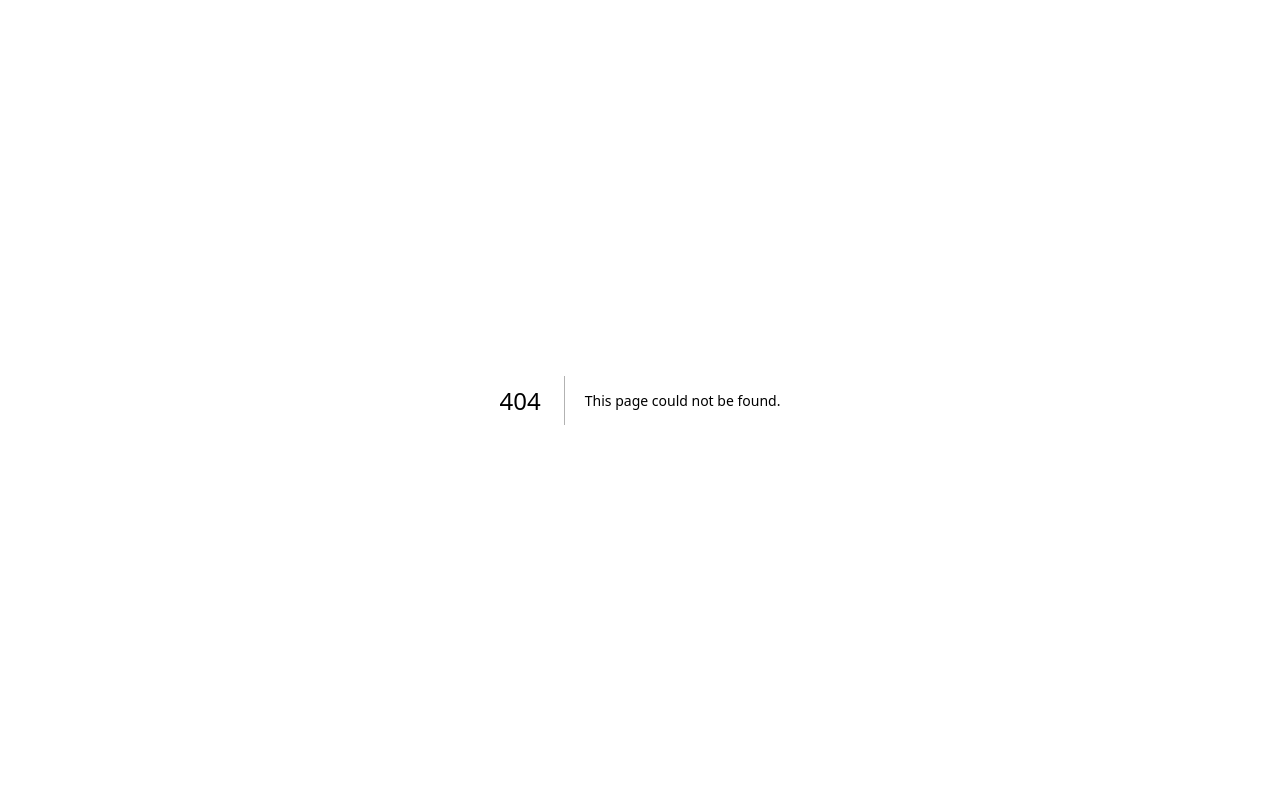
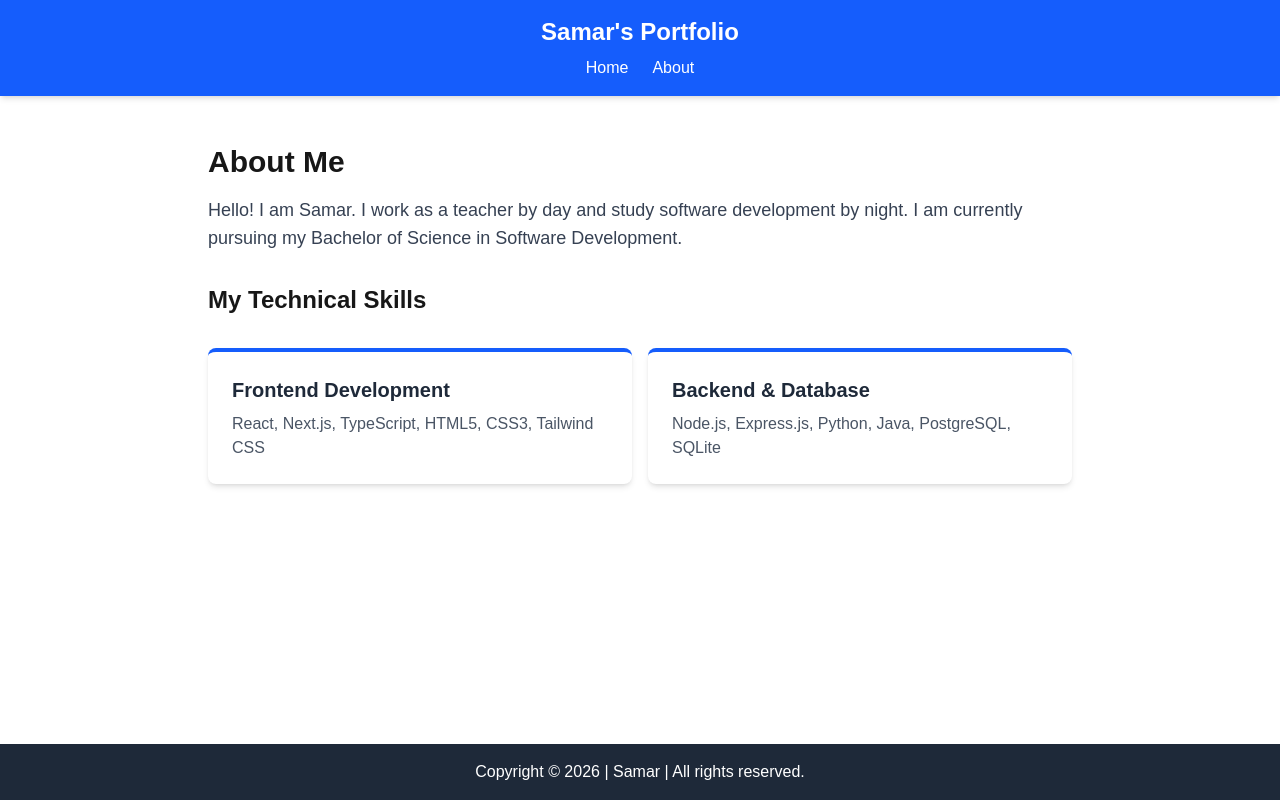
Before and after one commit to sameljawabryBYUI/wdd430-portfolio, a Next.js app: page /about in a window 1280 px wide. Before the commit this address had no page. Built offline with nearby package versions, Linux system fonts and the light colour scheme.

Commit message:
Completed pages and API route

```diff
--- /dev/null
+++ b/app/about/page.tsx
@@ -0,0 +1,25 @@
+import SkillCard from '@/components/SkillCard';
+
+export default function About() {
+  return (
+    <main className="max-w-4xl mx-auto px-4 py-12">
+      <h2 className="text-3xl font-bold mb-4">About Me</h2>
+      <p className="text-lg text-gray-700 mb-8">
+        Hello! I am Samar. I work as a teacher by day and study software development by night.
+        I am currently pursuing my Bachelor of Science in Software Development.
+      </p>
+
+      <h3 className="text-2xl font-bold mb-4 mt-8">My Technical Skills</h3>
+      <div className="grid grid-cols-1 md:grid-cols-2 gap-4">
+        <SkillCard
+          category="Frontend Development"
+          skills="React, Next.js, TypeScript, HTML5, CSS3, Tailwind CSS"
+        />
+        <SkillCard
+          category="Backend & Database"
+          skills="Node.js, Express.js, Python, Java, PostgreSQL, SQLite"
+        />
+      </div>
+    </main>
+  );
+}
--- /dev/null
+++ b/app/api/hello/route.ts
@@ -0,0 +1,3 @@
+export async function GET() {
+  return Response.json({ message: 'Hello from Next.js API!' });
+}
--- a/app/layout.tsx
+++ b/app/layout.tsx
@@ -1,29 +1,21 @@
-import type { Metadata } from "next";
-import { Geist, Geist_Mono } from "next/font/google";
 import "./globals.css";
+import Header from '@/components/Header';
+import Footer from '@/components/Footer';
 
-const geistSans = Geist({
-  variable: "--font-geist-sans",
-  subsets: ["latin"],
-});
-
-const geistMono = Geist_Mono({
-  variable: "--font-geist-mono",
-  subsets: ["latin"],
-});
-
-export const metadata: Metadata = {
-  title: "Create Next App",
-  description: "Generated by create next app",
-};
-
-export default function RootLayout({ children }: LayoutProps<"/">) {
+export default function RootLayout({
+  children,
+}: {
+  children: React.ReactNode;
+}) {
   return (
-    <html
-      lang="en"
-      className={`${geistSans.variable} ${geistMono.variable} h-full antialiased`}
-    >
-      <body className="min-h-full flex flex-col">{children}</body>
+    <html lang="en">
+      <body className="flex flex-col min-h-screen">
+        <Header />
+        <div className="flex-grow">
+          {children}
+        </div>
+        <Footer />
+      </body>
     </html>
   );
 }
--- a/app/page.tsx
+++ b/app/page.tsx
@@ -1,69 +1,30 @@
-import Image from "next/image";
+import ProjectList from '@/components/ProjectList';
+
+const projects = [
+  {
+    title: 'CareerLaunch Job Tracker',
+    description: 'A full-stack job application tracking application built with a senior project team.',
+    technologies: ['React', 'TypeScript', 'Node.js', 'PostgreSQL', 'Prisma'],
+    link: 'https://github.com/sameljawabryBYUI'
+  },
+  {
+    title: 'French & Egyptian Food Finder',
+    description: 'A responsive web application integrating Spoonacular and Unsplash APIs with local storage.',
+    technologies: ['HTML', 'CSS', 'JavaScript', 'APIs'],
+    link: 'https://github.com/sameljawabryBYUI'
+  }
+];
 
 export default function Home() {
   return (
-    <div className="flex flex-col flex-1 items-center justify-center bg-zinc-50 font-sans dark:bg-black">
-      <main className="flex flex-1 w-full max-w-3xl flex-col items-center justify-between py-32 px-16 bg-white dark:bg-black sm:items-start">
-        <Image
-          className="dark:invert h-5 w-[100px]"
-          src="/next.svg"
-          alt="Next.js logo"
-          width={100}
-          height={20}
-          priority
-        />
-        <div className="flex flex-col items-center gap-6 text-center sm:items-start sm:text-left">
-          <h1 className="max-w-xs text-3xl font-semibold leading-10 tracking-tight text-black dark:text-zinc-50">
-            To get started, edit the{" "}
-            <code className="rounded bg-black/[.06] px-1.5 py-0.5 font-mono text-[0.9em] dark:bg-white/[.08]">
-              page.tsx
-            </code>{" "}
-            file.
-          </h1>
-          <p className="max-w-md text-lg leading-8 text-zinc-600 dark:text-zinc-400">
-            Looking for a starting point or more instructions? Head over to{" "}
-            <a
-              href="https://vercel.com/templates?framework=next.js&utm_source=create-next-app&utm_medium=appdir-template-tw&utm_campaign=create-next-app"
-              className="font-medium text-zinc-950 dark:text-zinc-50"
-            >
-              Templates
-            </a>{" "}
-            or the{" "}
-            <a
-              href="https://nextjs.org/learn?utm_source=create-next-app&utm_medium=appdir-template-tw&utm_campaign=create-next-app"
-              className="font-medium text-zinc-950 dark:text-zinc-50"
-            >
-              Learning
-            </a>{" "}
-            center.
-          </p>
-        </div>
-        <div className="flex flex-col gap-4 text-base font-medium sm:flex-row">
-          <a
-            className="flex h-12 w-full items-center justify-center gap-2 rounded-full bg-foreground px-5 text-background transition-colors hover:bg-[#383838] dark:hover:bg-[#ccc] md:w-[158px]"
-            href="https://vercel.com/new?utm_source=create-next-app&utm_medium=appdir-template-tw&utm_campaign=create-next-app"
-            target="_blank"
-            rel="noopener noreferrer"
-          >
-            <Image
-              className="dark:invert h-[14px] w-4"
-              src="/vercel.svg"
-              alt="Vercel logomark"
-              width={16}
-              height={14}
-            />
-            Deploy Now
-          </a>
-          <a
-            className="flex h-12 w-full items-center justify-center rounded-full border border-solid border-black/[.08] px-5 transition-colors hover:border-transparent hover:bg-black/[.04] dark:border-white/[.145] dark:hover:bg-[#1a1a1a] md:w-[158px]"
-            href="https://nextjs.org/docs?utm_source=create-next-app&utm_medium=appdir-template-tw&utm_campaign=create-next-app"
-            target="_blank"
-            rel="noopener noreferrer"
-          >
-            Documentation
-          </a>
-        </div>
-      </main>
-    </div>
+    <main className="container mx-auto px-4 py-12">
+      <section className="text-center py-12">
+        <h1 className="text-4xl font-bold mb-4">My Portfolio</h1>
+        <p className="text-lg text-gray-700 mb-8">
+          I am a software development student and teacher. Here are some of my recent projects.
+        </p>
+      </section>
+      <ProjectList projects={projects} />
+    </main>
   );
 }
--- /dev/null
+++ b/components/Footer.tsx
@@ -0,0 +1,9 @@
+export default function Footer() {
+  return (
+    <footer className="bg-gray-800 text-white py-4 mt-12">
+      <div className="container mx-auto text-center">
+        <p>Copyright &copy; 2026 | Samar | All rights reserved.</p>
+      </div>
+    </footer>
+  );
+}
--- /dev/null
+++ b/components/Header.tsx
@@ -0,0 +1,15 @@
+import Link from 'next/link';
+
+export default function Header() {
+  return (
+    <header className="bg-blue-600 text-white py-4 shadow-md">
+      <div id="header-title" className="text-2xl font-bold text-center">Samar's Portfolio</div>
+      <nav className="max-w-4xl mx-auto px-4 flex justify-center items-center mt-2">
+        <ul className="flex gap-6">
+          <li><Link href="/">Home</Link></li>
+          <li><Link href="/about">About</Link></li>
+        </ul>
+      </nav>
+    </header>
+  );
+}
--- /dev/null
+++ b/components/ProjectCard.tsx
@@ -0,0 +1,23 @@
+interface ProjectCardProps {
+  title: string;
+  description: string;
+  technologies: string[];
+  link?: string;
+}
+
+export default function ProjectCard({title, description, technologies, link}: ProjectCardProps) {
+  return (
+    <article className="p-4 border-l-4 border-blue-600 bg-gray-50 rounded">
+      <h3 className="text-xl font-bold mb-2">{title}</h3>
+      <p className="text-gray-700 mb-3">{description}</p>
+      <p className="text-sm text-gray-600">
+        <strong>Technologies:</strong> {technologies.join(', ')}
+      </p>
+      {link && (
+        <p className="mt-2">
+          <a href={link} target="_blank" rel="noopener noreferrer" className="text-blue-600 hover:underline">View Project</a>
+        </p>
+      )}
+    </article>
+  );
+}
--- /dev/null
+++ b/components/ProjectList.tsx
@@ -0,0 +1,22 @@
+import ProjectCard from './ProjectCard';
+
+interface Project {
+  title: string;
+  description: string;
+  technologies: string[];
+  link?: string;
+}
+
+interface ProjectListProps {
+  projects: Project[];
+}
+
+export default function ProjectList({ projects }: ProjectListProps) {
+  return (
+    <section className="grid gap-4 md:grid-cols-2">
+      {projects.map((project) => (
+        <ProjectCard key={project.title} {...project} />
+      ))}
+    </section>
+  );
+}
--- /dev/null
+++ b/components/SkillCard.tsx
@@ -0,0 +1,13 @@
+interface SkillCardProps {
+  category: string;
+  skills: string;
+}
+
+export default function SkillCard({ category, skills }: SkillCardProps) {
+  return (
+    <div className="bg-white p-6 rounded-lg shadow-md border-t-4 border-blue-600 my-4">
+      <h3 className="text-xl font-bold text-gray-800 mb-2">{category}</h3>
+      <p className="text-gray-600">{skills}</p>
+    </div>
+  );
+}
```
